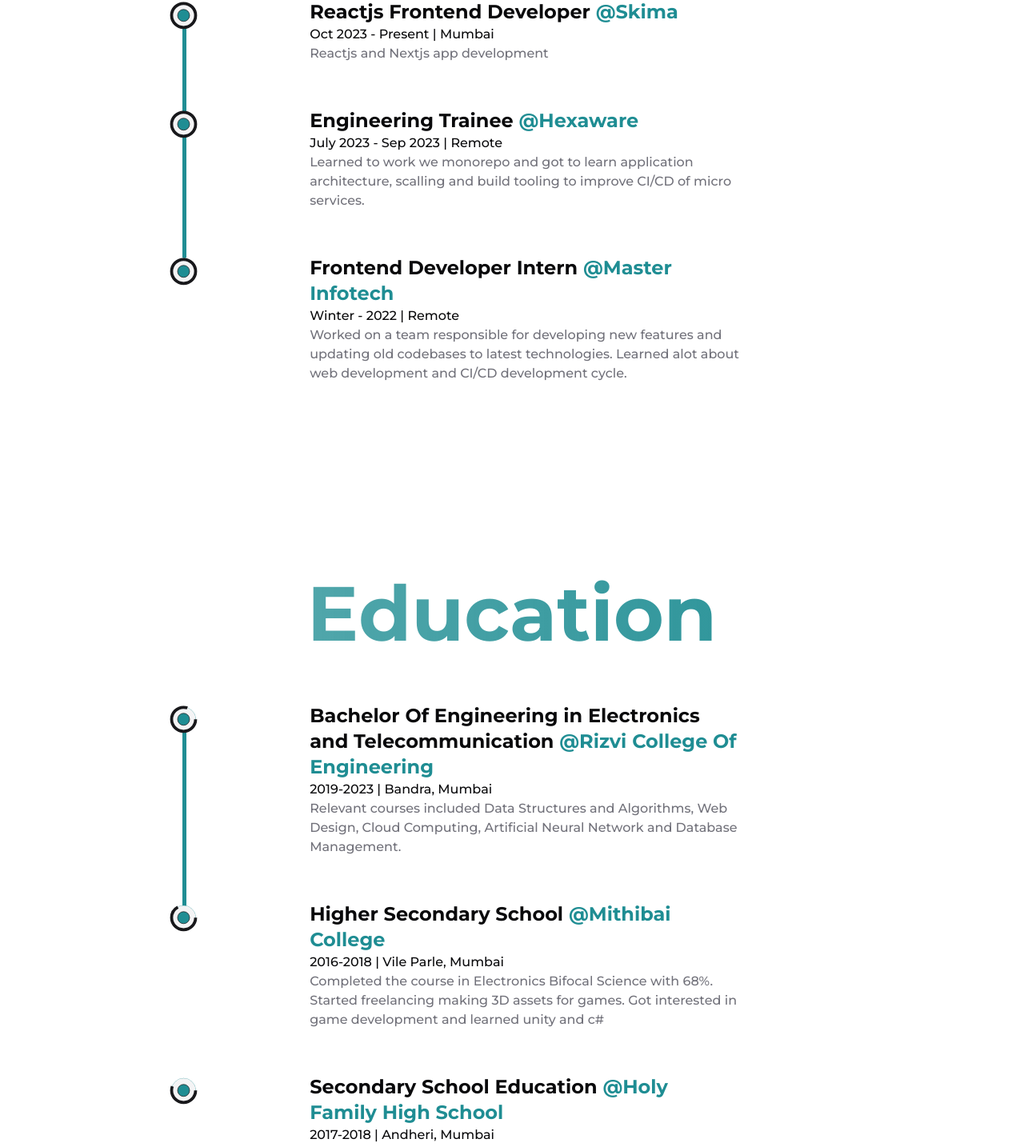
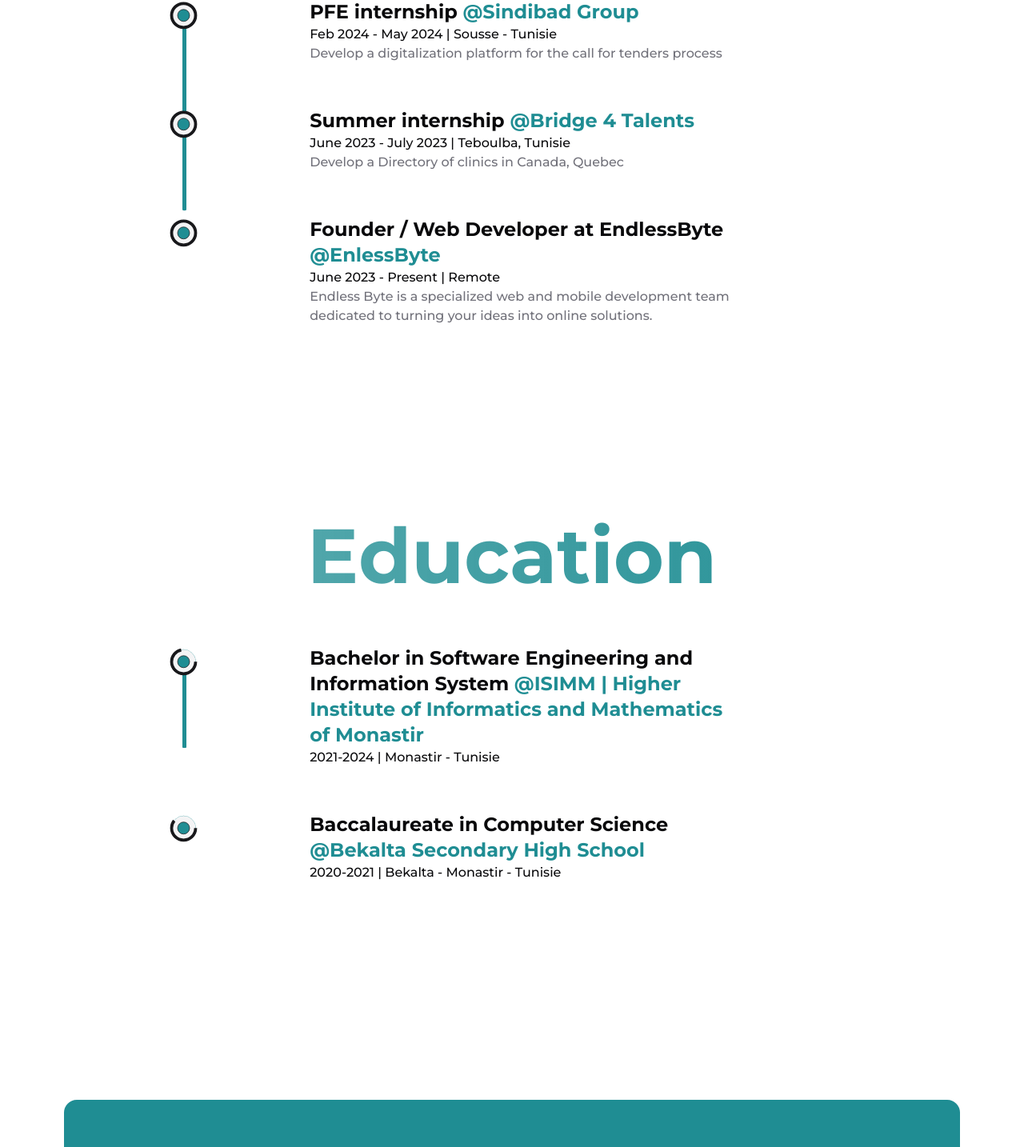
Before and after one commit to HamzaHajMtir1/My_Portfolio, a Next.js app: page /about in a window 1280 px wide. Shown: the part 1149-2583 px from the top of the page at 80% size. Built offline with nearby package versions, Linux system fonts and the light colour scheme.

Commit message:
Finish the education and the expeience part

```diff
--- a/src/data/education.ts
+++ b/src/data/education.ts
@@ -2,36 +2,23 @@
 
 export const EDUCATION: ExperienceShowcaseListItemProps[] = [
   {
-    title: "Bachelor Of Engineering in Electronics and Telecommunication",
+    title: "Bachelor in Software Engineering and Information System",
     organisation: {
-      name: "Rizvi College Of Engineering",
-      href: "https://eng.rizvi.edu.in/",
+      name: "ISIMM | Higher Institute of Informatics and Mathematics of Monastir",
+      href: "http://www.isimm.rnu.tn/public/",
     },
-    date: "2019-2023",
-    location: "Bandra, Mumbai",
-    description:
-      "Relevant courses included Data Structures and Algorithms, Web Design, Cloud Computing, Artificial Neural Network and Database Management.",
+    date: "2021-2024",
+    location: "Monastir - Tunisie",
+    description: "",
   },
   {
-    title: "Higher Secondary School",
+    title: "Baccalaureate in Computer Science",
     organisation: {
-      name: "Mithibai College",
-      href: "https://www.mithibai.ac.in/",
+      name: "Bekalta Secondary High School",
+      href: "#",
     },
-    date: "2016-2018",
-    location: "Vile Parle, Mumbai",
-    description:
-      "Completed the course in Electronics Bifocal Science with 68%. Started freelancing making 3D assets for games. Got interested in game development and learned unity and c#",
-  },
-  {
-    title: "Secondary School Education",
-    organisation: {
-      name: "Holy Family High School",
-      href: "https://holyfamilyandheri.org/",
-    },
-    date: "2017-2018",
-    location: "Andheri, Mumbai",
-    description:
-      "Learned good values,dedication and disciplne. Played district football for 5 years.",
+    date: "2020-2021",
+    location: "Bekalta - Monastir - Tunisie",
+    description: "",
   },
 ];
--- a/src/data/experience.ts
+++ b/src/data/experience.ts
@@ -2,35 +2,35 @@
 
 export const EXPERIENCE: ExperienceShowcaseListItemProps[] = [
   {
-    title: "Reactjs Frontend Developer",
+    title: "PFE internship",
     organisation: {
-      name: "Skima",
-      href: "https://skima.ai/",
+      name: "Sindibad Group",
+      href: "https://sindibadgroup.com/",
     },
-    date: "Oct 2023 - Present",
-    location: "Mumbai",
-    description: "Reactjs and Nextjs app development",
+    date: "Feb 2024 - May 2024",
+    location: "Sousse - Tunisie",
+    description:
+      "Develop a digitalization platform for the call for tenders process",
   },
   {
-    title: "Engineering Trainee",
+    title: "Summer internship",
     organisation: {
-      name: "Hexaware",
-      href: "https://hexaware.com/",
+      name: "Bridge 4 Talents",
+      href: "https://bridge4talents.ca/",
     },
-    date: "July 2023 - Sep 2023",
+    date: "June 2023 - July 2023",
+    location: "Teboulba, Tunisie",
+    description: "Develop a Directory of clinics in Canada, Quebec",
+  },
+  {
+    title: "Founder / Web Developer at EndlessByte",
+    organisation: {
+      name: "EnlessByte",
+      href: "#",
+    },
+    date: "June 2023 - Present",
     location: "Remote",
     description:
-      "Learned to work we monorepo and got to learn application architecture, scalling and build tooling to improve CI/CD of micro services.",
-  },
-  {
-    title: "Frontend Developer Intern",
-    organisation: {
-      name: "Master Infotech",
-      href: "https://masterinfotech.com/",
-    },
-    date: "Winter - 2022",
-    location: "Remote",
-    description:
-      "Worked on a team responsible for developing new features and updating old codebases to latest technologies. Learned alot about web development and CI/CD development cycle.",
+      "Endless Byte is a specialized web and mobile development team dedicated to turning your ideas into online solutions.",
   },
 ];
```
